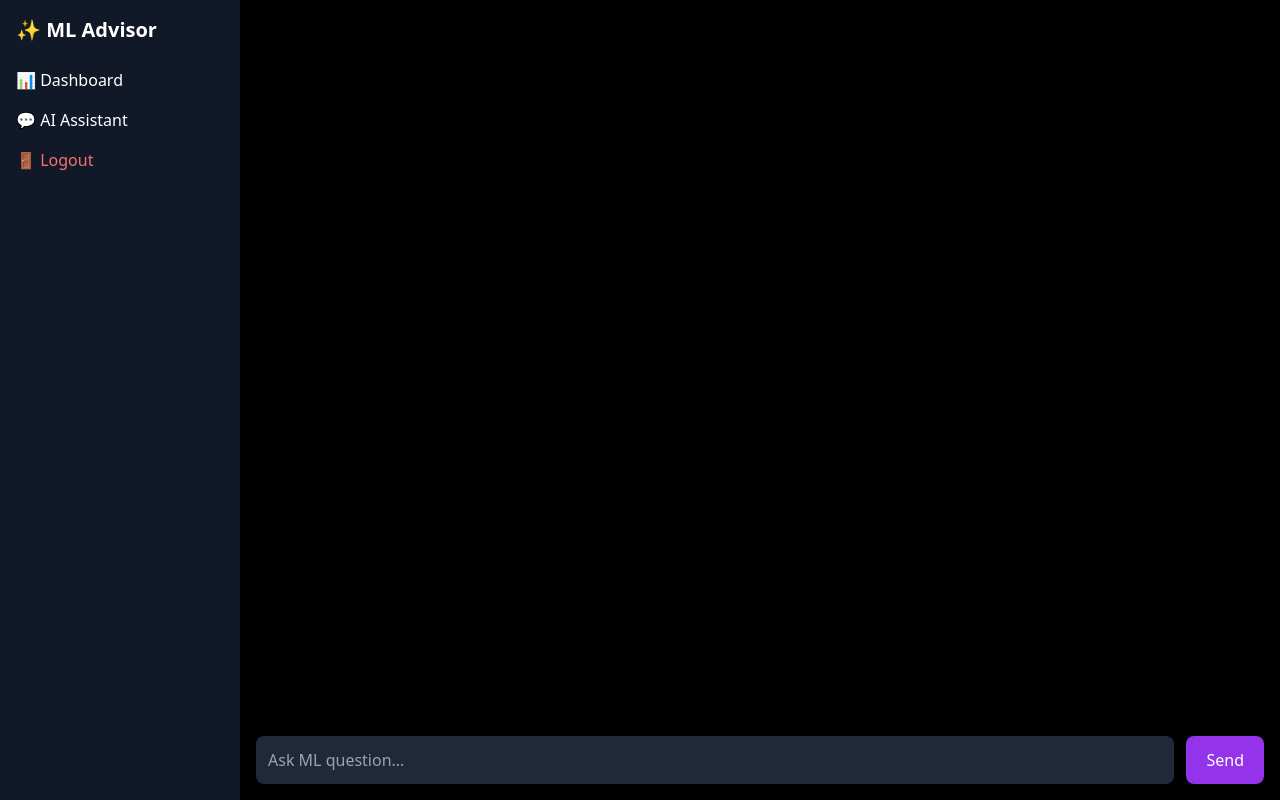
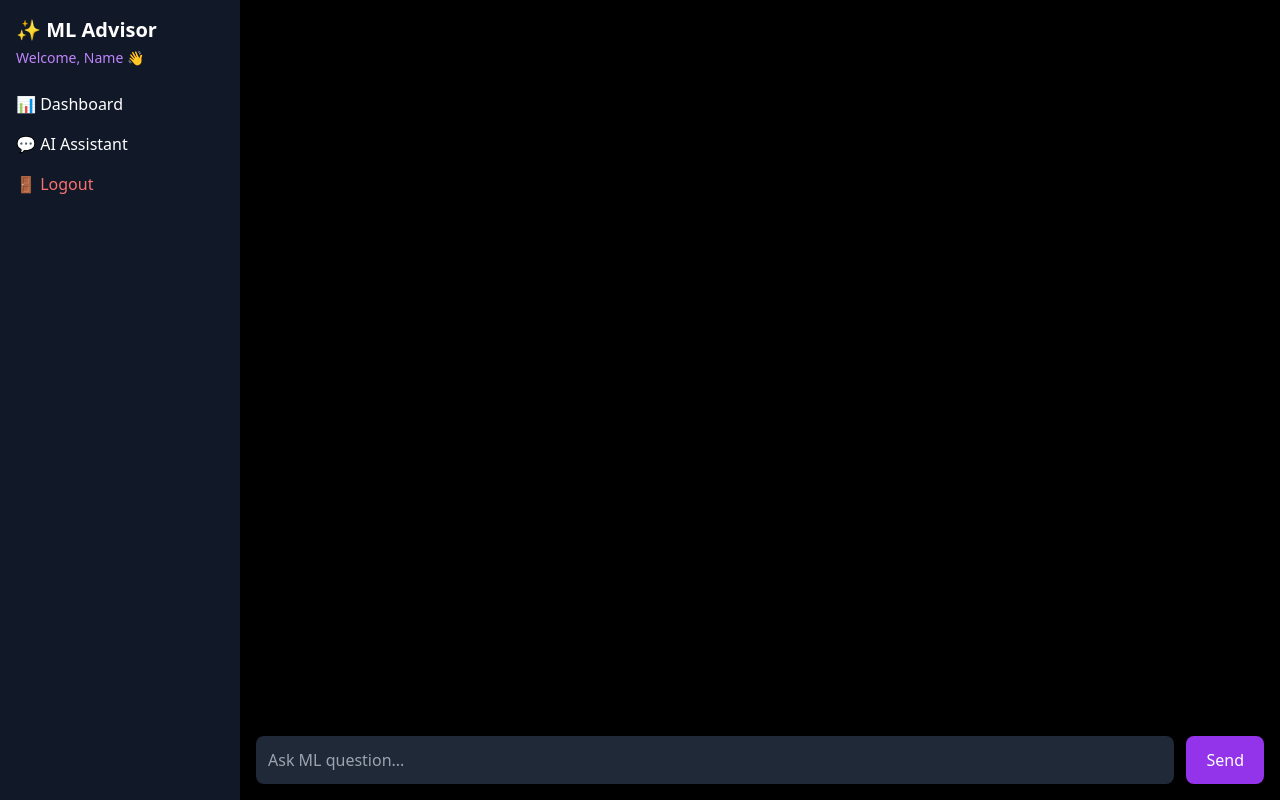
Before and after one commit to Rachelsjp/insights_ml_advisor, a React app in the folder frontend/: page /chat in a window 1280 px wide. Built offline with nearby package versions, Linux system fonts and the light colour scheme; sample sign-in values are in the browser's storage; the HTML template or start-up script is replaced by a standard one.

Commit message:
added welcome username in sidebar

```diff
--- a/frontend/src/components/Layout.jsx
+++ b/frontend/src/components/Layout.jsx
@@ -3,11 +3,18 @@ import { useNavigate } from "react-router-dom";
 export default function Layout({ children }) {
   const navigate = useNavigate();
 
+  // Get email from localStorage
+  const userEmail = localStorage.getItem("userEmail");
+
+  // Extract name from email (rachel@gmail.com → Rachel)
+  const userName = userEmail
+    ? userEmail.split("@")[0].charAt(0).toUpperCase() +
+      userEmail.split("@")[0].slice(1)
+    : "User";
+
   const handleLogout = () => {
-    // Clear fake login (for now)
     localStorage.removeItem("isLoggedIn");
-
-    // Redirect to login
+    localStorage.removeItem("userEmail"); // optional cleanup
     navigate("/");
   };
 
@@ -17,24 +24,31 @@ export default function Layout({ children }) {
       {/* Sidebar */}
       <div className="w-60 bg-gray-900 min-h-screen p-4 text-white">
 
-        <h2 className="text-xl font-bold mb-6">✨ ML Advisor</h2>
+        <h2 className="text-xl font-bold mb-1">✨ ML Advisor</h2>
 
+        {/* ✅ Welcome message */}
+        <p className="text-purple-400 text-sm mb-6">
+          Welcome, {userName} 👋
+        </p>
+
+        {/* Navigation */}
         <div
-          className="mb-4 cursor-pointer"
+          className="mb-4 cursor-pointer hover:text-purple-400"
           onClick={() => navigate("/dashboard")}
         >
           📊 Dashboard
         </div>
 
         <div
-          className="mb-4 cursor-pointer"
+          className="mb-4 cursor-pointer hover:text-purple-400"
           onClick={() => navigate("/chat")}
         >
           💬 AI Assistant
         </div>
 
+        {/* Logout */}
         <div
-          className="text-red-400 cursor-pointer"
+          className="text-red-400 cursor-pointer hover:text-red-300"
           onClick={handleLogout}
         >
           🚪 Logout
```
